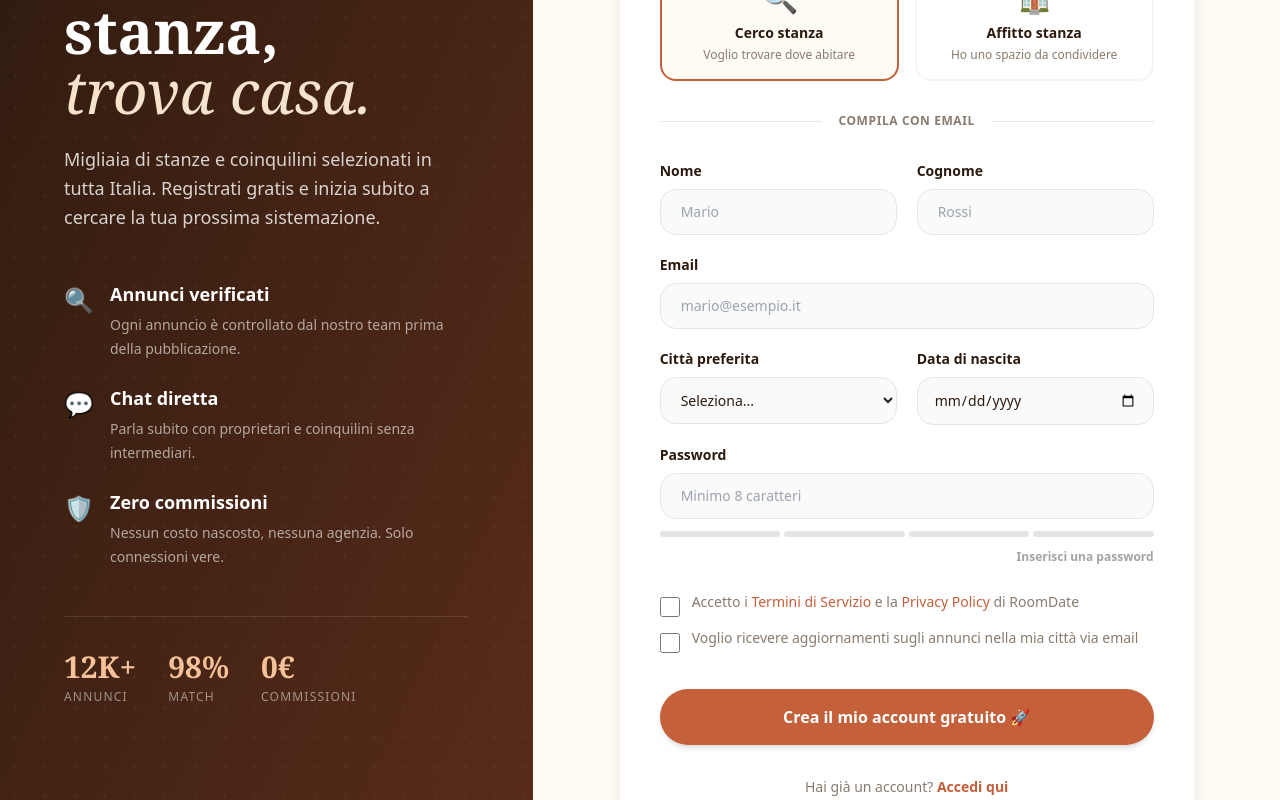
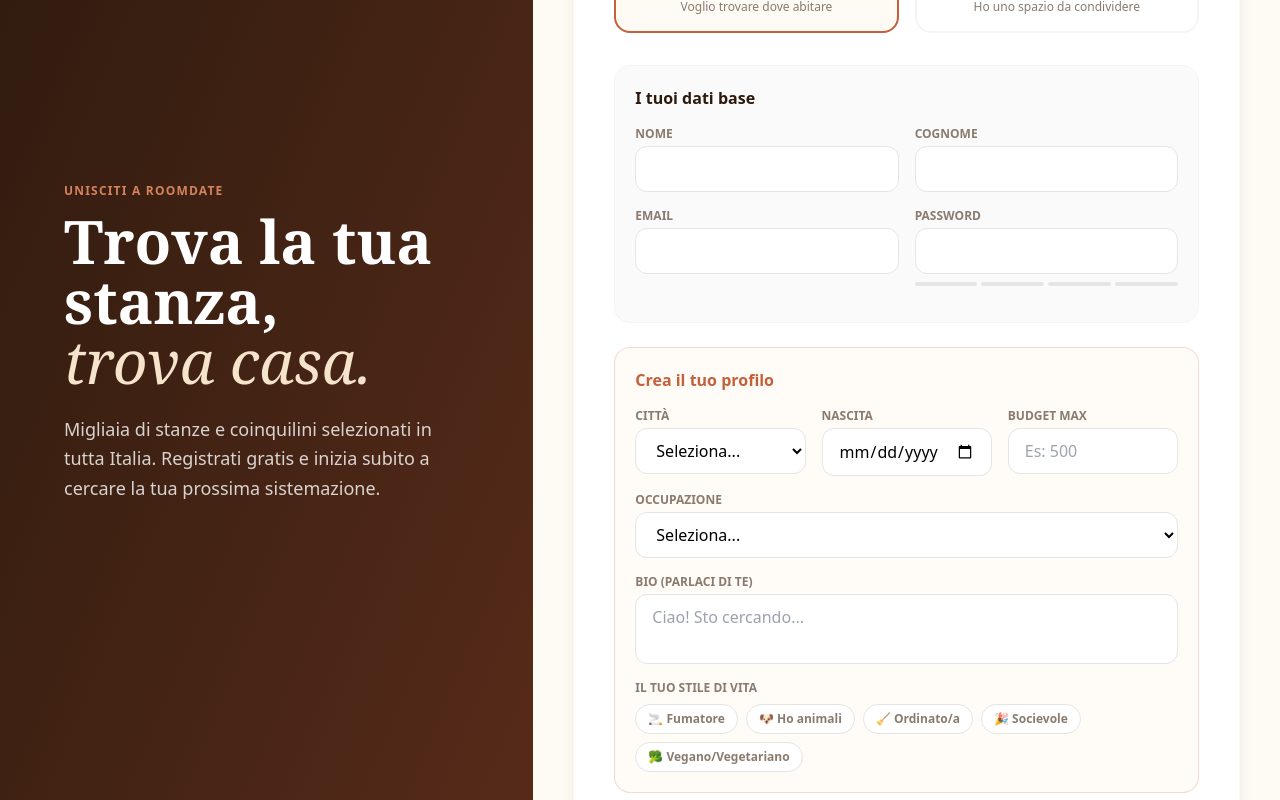
Before and after one commit to yeddaTech/roomdate, a React (Vite) app: page /register in a window 1280 px wide. Shown: the part 340-1140 px from the top of the page. Built offline with nearby package versions, Linux system fonts and the light colour scheme; a web font is replaced by a local one.

Commit message:
fix register

```diff
--- a/src/pages/Register.jsx
+++ b/src/pages/Register.jsx
@@ -7,14 +7,25 @@
   const [userType, setUserType] = useState('cerca');
   const [isSubmitting, setIsSubmitting] = useState(false);
 
-  // Tolto telefono da qui
+  // STATO ESPANSO: Ora include i dati del profilo!
   const [formData, setFormData] = useState({
     nome: '',
     cognome: '',
     email: '',
+    password: '',
     citta: '',
     nascita: '',
-    password: '',
+    // Nuovi campi per il Profilo:
+    budgetMax: '',
+    occupation: '',
+    bio: '',
+    // Stile di vita (Checkbox)
+    fumatore: false,
+    animali: false,
+    ordinato: false,
+    socievole: false,
+    vegano: false,
+    // Varie
     accettaTermini: false,
     newsletter: false
   });
@@ -53,8 +64,17 @@
     e.preventDefault();
     setIsSubmitting(true);
 
+    // Compattiamo i tag dello stile di vita in una stringa, come si aspetta il database
+    const lifestyleTags = [];
+    if (formData.fumatore) lifestyleTags.push('Fumatore');
+    else lifestyleTags.push('Non Fumatore');
+    if (formData.animali) lifestyleTags.push('Ho animali');
+    if (formData.ordinato) lifestyleTags.push('Ordinato/a');
+    if (formData.socievole) lifestyleTags.push('Socievole');
+    if (formData.vegano) lifestyleTags.push('Vegano/Vegetariano');
+
     try {
-      // Tolto telefono dall'invio dati
+      // ORA CHIAMIAMO LA TUA API DI REGISTRAZIONE DEDICATA
       const response = await fetch('/api/register', {
         method: 'POST',
         headers: { 'Content-Type': 'application/json' },
@@ -65,12 +85,17 @@
           password: formData.password,
           citta: formData.citta,
           nascita: formData.nascita,
-          userType: userType
+          userType: userType,
+          budgetMax: parseInt(formData.budgetMax) || 0,
+          occupation: formData.occupation,
+          bio: formData.bio,
+          lifestyle_tags: lifestyleTags.join(', ')
         }),
       });
+      // ... (il resto rimane uguale, i vari if/else per il messaggio di successo/errore)
 
       if (response.ok) {
-        alert('🎉 Registrazione completata! Ora puoi accedere.');
+        alert('🎉 Registrazione completata! Ora puoi accedere e vedere il tuo profilo già impostato.');
         navigate('/accedi');
       } else {
         const errorMsg = await response.text();
@@ -104,168 +129,135 @@
 
       <div className="flex-1 flex flex-col lg:flex-row w-full">
 
-        <div className="hidden lg:flex lg:w-5/12 bg-gradient-to-br from-[#2C1A0E] to-[#5A2C1A] p-12 xl:p-16 flex-col justify-center relative overflow-hidden text-white border-r border-[#C4603A]/20">
-          <div className="absolute inset-0 opacity-[0.03]" style={{ backgroundImage: 'radial-gradient(circle, white 2px, transparent 2px)', backgroundSize: '30px 30px' }}></div>
-
+        {/* PARTE SINISTRA (Testo) */}
+        <div className="hidden lg:flex lg:w-4/12 xl:w-5/12 bg-gradient-to-br from-[#2C1A0E] to-[#5A2C1A] p-12 xl:p-16 flex-col justify-center relative overflow-hidden text-white border-r border-[#C4603A]/20">
+          {/* ... Lascia pure intatto il testo e la grafica a sinistra ... */}
           <div className="relative z-10 max-w-lg mx-auto">
             <div className="text-[#D4835E] text-xs font-bold uppercase tracking-widest mb-3">Unisciti a RoomDate</div>
             <h2 className="font-serif text-5xl xl:text-6xl font-bold leading-tight mb-6">Trova la tua stanza,<br/><em className="text-[#F5E3CC] font-light">trova casa.</em></h2>
             <p className="text-white/80 text-lg mb-12 leading-relaxed">Migliaia di stanze e coinquilini selezionati in tutta Italia. Registrati gratis e inizia subito a cercare la tua prossima sistemazione.</p>
-
-            <div className="flex flex-col gap-6 mb-12">
-              <div className="flex gap-4">
-                <div className="text-2xl mt-1">🔍</div>
-                <div>
-                  <strong className="block text-lg mb-1">Annunci verificati</strong>
-                  <span className="text-white/60 text-sm">Ogni annuncio è controllato dal nostro team prima della pubblicazione.</span>
-                </div>
-              </div>
-              <div className="flex gap-4">
-                <div className="text-2xl mt-1">💬</div>
-                <div>
-                  <strong className="block text-lg mb-1">Chat diretta</strong>
-                  <span className="text-white/60 text-sm">Parla subito con proprietari e coinquilini senza intermediari.</span>
-                </div>
-              </div>
-              <div className="flex gap-4">
-                <div className="text-2xl mt-1">🛡️</div>
-                <div>
-                  <strong className="block text-lg mb-1">Zero commissioni</strong>
-                  <span className="text-white/60 text-sm">Nessun costo nascosto, nessuna agenzia. Solo connessioni vere.</span>
-                </div>
-              </div>
-            </div>
-
-            <div className="flex gap-8 border-t border-white/10 pt-8">
-              <div><div className="font-serif text-3xl font-bold text-[#F5C29A]">12K+</div><div className="text-xs text-white/50 uppercase tracking-widest mt-1">Annunci</div></div>
-              <div><div className="font-serif text-3xl font-bold text-[#F5C29A]">98%</div><div className="text-xs text-white/50 uppercase tracking-widest mt-1">Match</div></div>
-              <div><div className="font-serif text-3xl font-bold text-[#F5C29A]">0€</div><div className="text-xs text-white/50 uppercase tracking-widest mt-1">Commissioni</div></div>
-            </div>
           </div>
         </div>
 
-        <div className="w-full lg:w-7/12 flex flex-col justify-center items-center p-6 md:p-10 lg:p-12 overflow-y-auto">
+        {/* PARTE DESTRA (Form) */}
+        <div className="w-full lg:w-8/12 xl:w-7/12 flex flex-col justify-start items-center p-6 md:p-10 overflow-y-auto">
 
-          <div className="w-full max-w-xl bg-white p-8 md:p-10 rounded-3xl shadow-lg border border-orange-50 animate-fade-in-up my-auto">
-
-            <div className="flex items-center gap-2 mb-6">
-              <div className="flex gap-1">
-                <div className="w-8 h-1.5 rounded-full bg-[#C4603A]"></div>
-                <div className="w-8 h-1.5 rounded-full bg-orange-100"></div>
-              </div>
-              <span className="text-xs font-bold text-[#8A7B6E] uppercase tracking-widest ml-2">Passo 1 di 2</span>
-            </div>
+          <div className="w-full max-w-2xl bg-white p-8 md:p-10 rounded-3xl shadow-lg border border-orange-50 animate-fade-in-up my-auto">
 
             <h1 className="font-serif text-4xl text-[#2C1A0E] font-bold mb-2">Crea il tuo account</h1>
-            <p className="text-[#8A7B6E] text-sm mb-8">Gratis, sempre. Nessuna carta di credito richiesta.</p>
+            <p className="text-[#8A7B6E] text-sm mb-8">E compila già il tuo profilo per farti notare subito.</p>
 
+            {/* TIPO UTENTE */}
             <div className="grid grid-cols-2 gap-4 mb-8">
-              <button
-                className={`flex flex-col items-center text-center p-4 rounded-2xl border-2 transition-all ${userType === 'cerca' ? 'border-[#C4603A] bg-[#FEFAF4]' : 'border-neutral-100 bg-white hover:border-orange-200'}`}
-                onClick={() => setUserType('cerca')}
-              >
+              <button type="button" className={`flex flex-col items-center text-center p-4 rounded-2xl border-2 transition-all ${userType === 'cerca' ? 'border-[#C4603A] bg-[#FEFAF4]' : 'border-neutral-100 bg-white hover:border-orange-200'}`} onClick={() => setUserType('cerca')}>
                 <span className="text-3xl mb-2">🔍</span>
                 <span className="font-bold text-[#2C1A0E] text-sm mb-1">Cerco stanza</span>
                 <span className="text-xs text-[#8A7B6E]">Voglio trovare dove abitare</span>
               </button>
-              <button
-                className={`flex flex-col items-center text-center p-4 rounded-2xl border-2 transition-all ${userType === 'affitta' ? 'border-[#C4603A] bg-[#FEFAF4]' : 'border-neutral-100 bg-white hover:border-orange-200'}`}
-                onClick={() => setUserType('affitta')}
-              >
+              <button type="button" className={`flex flex-col items-center text-center p-4 rounded-2xl border-2 transition-all ${userType === 'affitta' ? 'border-[#C4603A] bg-[#FEFAF4]' : 'border-neutral-100 bg-white hover:border-orange-200'}`} onClick={() => setUserType('affitta')}>
                 <span className="text-3xl mb-2">🏠</span>
                 <span className="font-bold text-[#2C1A0E] text-sm mb-1">Affitto stanza</span>
                 <span className="text-xs text-[#8A7B6E]">Ho uno spazio da condividere</span>
               </button>
             </div>
 
-            <div className="flex items-center gap-4 mb-8">
-              <div className="flex-1 h-px bg-neutral-200"></div>
-              <span className="text-xs text-[#8A7B6E] uppercase tracking-wider font-bold">compila con email</span>
-              <div className="flex-1 h-px bg-neutral-200"></div>
-            </div>
+            <form onSubmit={handleSubmit} className="flex flex-col gap-6">
 
-            <form onSubmit={handleSubmit} className="flex flex-col gap-5">
+              {/* DATI ANAGRAFICI E ACCESSO */}
+              <div className="p-5 bg-neutral-50 rounded-2xl border border-neutral-100">
+                <h3 className="font-bold text-[#2C1A0E] mb-4">I tuoi dati base</h3>
+                <div className="grid grid-cols-1 md:grid-cols-2 gap-4 mb-4">
+                  <div className="flex flex-col gap-1">
+                    <label className="text-xs font-bold text-[#8A7B6E] uppercase">Nome</label>
+                    <input type="text" name="nome" value={formData.nome} onChange={handleChange} required className="w-full bg-white border border-neutral-200 rounded-xl px-4 py-2.5 focus:border-[#C4603A] focus:outline-none" />
+                  </div>
+                  <div className="flex flex-col gap-1">
+                    <label className="text-xs font-bold text-[#8A7B6E] uppercase">Cognome</label>
+                    <input type="text" name="cognome" value={formData.cognome} onChange={handleChange} required className="w-full bg-white border border-neutral-200 rounded-xl px-4 py-2.5 focus:border-[#C4603A] focus:outline-none" />
+                  </div>
+                </div>
 
-              <div className="grid grid-cols-1 md:grid-cols-2 gap-5">
-                <div className="flex flex-col gap-2">
-                  <label className="text-sm font-bold text-[#2C1A0E]">Nome</label>
-                  <input type="text" name="nome" value={formData.nome} onChange={handleChange} placeholder="Mario" required className="w-full bg-neutral-50 border border-neutral-200 text-[#2C1A0E] text-base md:text-sm rounded-2xl px-5 py-3 focus:outline-none focus:border-[#C4603A] focus:ring-1 focus:ring-[#C4603A] transition-colors" />
-                </div>
-                <div className="flex flex-col gap-2">
-                  <label className="text-sm font-bold text-[#2C1A0E]">Cognome</label>
-                  <input type="text" name="cognome" value={formData.cognome} onChange={handleChange} placeholder="Rossi" required className="w-full bg-neutral-50 border border-neutral-200 text-[#2C1A0E] text-base md:text-sm rounded-2xl px-5 py-3 focus:outline-none focus:border-[#C4603A] focus:ring-1 focus:ring-[#C4603A] transition-colors" />
+                <div className="grid grid-cols-1 md:grid-cols-2 gap-4 mb-4">
+                  <div className="flex flex-col gap-1">
+                    <label className="text-xs font-bold text-[#8A7B6E] uppercase">Email</label>
+                    <input type="email" name="email" value={formData.email} onChange={handleChange} required className="w-full bg-white border border-neutral-200 rounded-xl px-4 py-2.5 focus:border-[#C4603A] focus:outline-none" />
+                  </div>
+                  <div className="flex flex-col gap-1">
+                    <label className="text-xs font-bold text-[#8A7B6E] uppercase">Password</label>
+                    <input type="password" name="password" value={formData.password} onChange={handleChange} required className="w-full bg-white border border-neutral-200 rounded-xl px-4 py-2.5 focus:border-[#C4603A] focus:outline-none" />
+                    <div className="flex gap-1 mt-1">
+                      {[1, 2, 3, 4].map(num => <div key={num} className={`h-1 w-full rounded-full ${score >= num ? currentStrength.barClass : 'bg-neutral-200'}`}></div>)}
+                    </div>
+                  </div>
                 </div>
               </div>
 
-              <div className="flex flex-col gap-2">
-                <label className="text-sm font-bold text-[#2C1A0E]">Email</label>
-                <input type="email" name="email" value={formData.email} onChange={handleChange} placeholder="mario@esempio.it" required className="w-full bg-neutral-50 border border-neutral-200 text-[#2C1A0E] text-base md:text-sm rounded-2xl px-5 py-3 focus:outline-none focus:border-[#C4603A] focus:ring-1 focus:ring-[#C4603A] transition-colors" />
-              </div>
+              {/* DATI DEL PROFILO PUBBLICO */}
+              <div className="p-5 bg-orange-50/50 rounded-2xl border border-[#C4603A]/20">
+                <h3 className="font-bold text-[#C4603A] mb-4">Crea il tuo profilo</h3>
 
-              <div className="grid grid-cols-1 md:grid-cols-2 gap-5">
-                <div className="flex flex-col gap-2">
-                  <label className="text-sm font-bold text-[#2C1A0E]">Città preferita</label>
-                  <select name="citta" value={formData.citta} onChange={handleChange} required className="w-full bg-neutral-50 border border-neutral-200 text-[#2C1A0E] text-base md:text-sm rounded-2xl px-4 py-3 focus:outline-none focus:border-[#C4603A] focus:ring-1 focus:ring-[#C4603A] transition-colors">
+                <div className="grid grid-cols-1 sm:grid-cols-3 gap-4 mb-4">
+                  <div className="flex flex-col gap-1">
+                    <label className="text-xs font-bold text-[#8A7B6E] uppercase">Città</label>
+                    <select name="citta" value={formData.citta} onChange={handleChange} required className="w-full bg-white border border-neutral-200 rounded-xl px-4 py-2.5 focus:border-[#C4603A] focus:outline-none">
+                      <option value="">Seleziona...</option>
+                      <option>Milano</option><option>Roma</option><option>Torino</option><option>Bologna</option>
+                    </select>
+                  </div>
+                  <div className="flex flex-col gap-1">
+                    <label className="text-xs font-bold text-[#8A7B6E] uppercase">Nascita</label>
+                    <input type="date" name="nascita" value={formData.nascita} onChange={handleChange} required className="w-full bg-white border border-neutral-200 rounded-xl px-4 py-2.5 focus:border-[#C4603A] focus:outline-none" />
+                  </div>
+                  <div className="flex flex-col gap-1">
+                    <label className="text-xs font-bold text-[#8A7B6E] uppercase">{userType === 'cerca' ? 'Budget Max' : 'Costo Stanza'}</label>
+                    <input type="number" name="budgetMax" placeholder="Es: 500" value={formData.budgetMax} onChange={handleChange} className="w-full bg-white border border-neutral-200 rounded-xl px-4 py-2.5 focus:border-[#C4603A] focus:outline-none" />
+                  </div>
+                </div>
+
+                <div className="flex flex-col gap-1 mb-4">
+                  <label className="text-xs font-bold text-[#8A7B6E] uppercase">Occupazione</label>
+                  <select name="occupation" value={formData.occupation} onChange={handleChange} className="w-full bg-white border border-neutral-200 rounded-xl px-4 py-2.5 focus:border-[#C4603A] focus:outline-none">
                     <option value="">Seleziona...</option>
-                    <option>Milano</option><option>Roma</option><option>Torino</option>
-                    <option>Bologna</option><option>Firenze</option><option>Napoli</option>
+                    <option value="Studente">Studente</option>
+                    <option value="Lavoratore">Lavoratore</option>
+                    <option value="Studente e Lavoratore">Studente e Lavoratore</option>
                   </select>
                 </div>
-                <div className="flex flex-col gap-2">
-                  <label className="text-sm font-bold text-[#2C1A0E]">Data di nascita</label>
-                  <input type="date" name="nascita" value={formData.nascita} onChange={handleChange} required className="w-full bg-neutral-50 border border-neutral-200 text-[#2C1A0E] text-base md:text-sm rounded-2xl px-4 py-3 focus:outline-none focus:border-[#C4603A] focus:ring-1 focus:ring-[#C4603A] transition-colors" />
+
+                <div className="flex flex-col gap-1 mb-4">
+                  <label className="text-xs font-bold text-[#8A7B6E] uppercase">Bio (Parlaci di te)</label>
+                  <textarea name="bio" rows="2" placeholder="Ciao! Sto cercando..." value={formData.bio} onChange={handleChange} className="w-full bg-white border border-neutral-200 rounded-xl px-4 py-2.5 focus:border-[#C4603A] focus:outline-none resize-none"></textarea>
+                </div>
+
+                {/* STILE DI VITA (Lifestyle Tags) */}
+                <label className="text-xs font-bold text-[#8A7B6E] uppercase mb-2 block">Il tuo Stile di Vita</label>
+                <div className="flex flex-wrap gap-2">
+                  {[
+                    { id: 'fumatore', label: '🚬 Fumatore' },
+                    { id: 'animali', label: '🐶 Ho animali' },
+                    { id: 'ordinato', label: '🧹 Ordinato/a' },
+                    { id: 'socievole', label: '🎉 Socievole' },
+                    { id: 'vegano', label: '🥦 Vegano/Vegetariano' }
+                  ].map(tag => (
+                    <label key={tag.id} className={`cursor-pointer px-3 py-1.5 rounded-full text-xs font-bold border transition-colors ${formData[tag.id] ? 'bg-[#C4603A] text-white border-[#C4603A]' : 'bg-white text-[#8A7B6E] border-neutral-200 hover:border-[#C4603A]'}`}>
+                      <input type="checkbox" name={tag.id} checked={formData[tag.id]} onChange={handleChange} className="hidden" />
+                      {tag.label}
+                    </label>
+                  ))}
                 </div>
               </div>
 
-              <div className="flex flex-col gap-2">
-                <label className="text-sm font-bold text-[#2C1A0E]">Password</label>
-                <input
-                  type="password"
-                  name="password"
-                  placeholder="Minimo 8 caratteri"
-                  value={formData.password}
-                  onChange={handleChange}
-                  required
-                  className="w-full bg-neutral-50 border border-neutral-200 text-[#2C1A0E] text-base md:text-sm rounded-2xl px-5 py-3 focus:outline-none focus:border-[#C4603A] focus:ring-1 focus:ring-[#C4603A] transition-colors"
-                />
-                <div className="flex gap-1 mt-1">
-                  {[1, 2, 3, 4].map(num => (
-                    <div key={num} className={`h-1.5 w-full rounded-full transition-colors ${score >= num ? currentStrength.barClass : 'bg-neutral-200'}`}></div>
-                  ))}
-                </div>
-                <div className={`text-xs font-bold text-right mt-1 transition-colors ${currentStrength.color}`}>
-                  {currentStrength.text}
-                </div>
-              </div>
-
-              <div className="flex flex-col gap-3 mt-2">
+              <div className="flex flex-col gap-3">
                 <label className="flex items-start gap-3 cursor-pointer group">
-                  <input type="checkbox" name="accettaTermini" checked={formData.accettaTermini} onChange={handleChange} required className="mt-1 w-5 h-5 text-[#C4603A] bg-neutral-50 border-neutral-300 rounded focus:ring-[#C4603A] accent-[#C4603A] cursor-pointer shrink-0" />
-                  <span className="text-sm text-[#8A7B6E] group-hover:text-[#2C1A0E] transition-colors leading-tight">
-                    Accetto i <a href="#" className="text-[#C4603A] hover:underline font-medium">Termini di Servizio</a> e la <a href="#" className="text-[#C4603A] hover:underline font-medium">Privacy Policy</a> di RoomDate
-                  </span>
-                </label>
-
-                <label className="flex items-start gap-3 cursor-pointer group">
-                  <input type="checkbox" name="newsletter" checked={formData.newsletter} onChange={handleChange} className="mt-1 w-5 h-5 text-[#C4603A] bg-neutral-50 border-neutral-300 rounded focus:ring-[#C4603A] accent-[#C4603A] cursor-pointer shrink-0" />
-                  <span className="text-sm text-[#8A7B6E] group-hover:text-[#2C1A0E] transition-colors leading-tight">
-                    Voglio ricevere aggiornamenti sugli annunci nella mia città via email
-                  </span>
+                  <input type="checkbox" name="accettaTermini" checked={formData.accettaTermini} onChange={handleChange} required className="mt-1 w-5 h-5 accent-[#C4603A] cursor-pointer" />
+                  <span className="text-sm text-[#8A7B6E]">Accetto i Termini e la Privacy Policy.</span>
                 </label>
               </div>
 
-              <button
-                type="submit"
-                disabled={isSubmitting}
-                className={`w-full mt-4 text-white py-4 rounded-full font-bold transition-all shadow-md flex justify-center items-center ${isSubmitting ? 'bg-neutral-400 cursor-not-allowed' : 'bg-[#C4603A] hover:bg-[#9A4628] hover:-translate-y-0.5 hover:shadow-lg'}`}
-              >
-                {isSubmitting ? 'Creazione in corso...' : 'Crea il mio account gratuito 🚀'}
+              <button type="submit" disabled={isSubmitting} className="w-full text-white py-4 rounded-full font-bold transition-all shadow-md bg-[#C4603A] hover:bg-[#9A4628]">
+                {isSubmitting ? 'Salvataggio...' : 'Crea Account e Profilo 🚀'}
               </button>
             </form>
-
-            <div className="text-center mt-8 text-sm text-[#8A7B6E]">
-              Hai già un account? <Link to="/accedi" className="text-[#C4603A] font-bold hover:underline">Accedi qui</Link>
-            </div>
 
           </div>
         </div>
```
Also changed, not shown: 1 other file (tests, documents, lock files or other folders).
